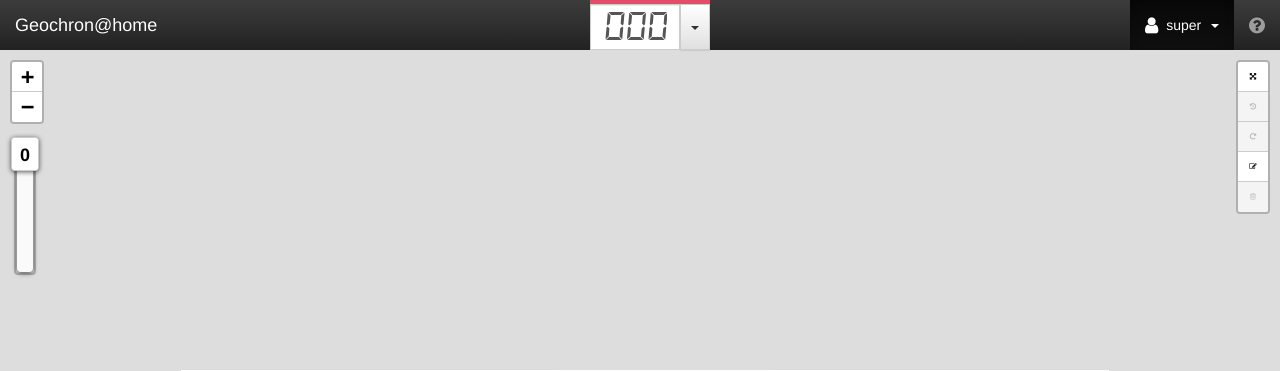
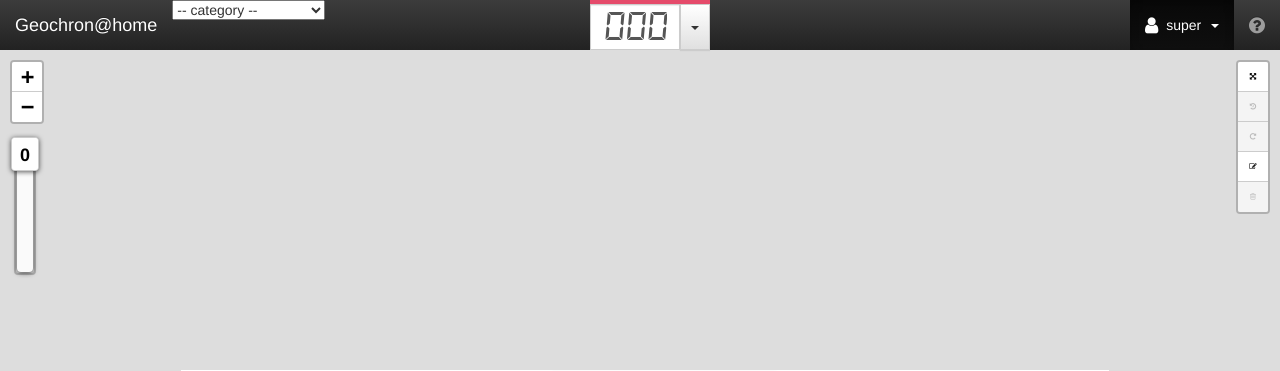
Before and after one commit to tim-band/geochron-at-home, a Django app: page /ftc/count/1/ in a window 1280 px wide. Shown: the top 371 px of the page. Run offline with Django 3.2, Linux system fonts and the light colour scheme; a user stored in the database is signed in; data comes from the database, SQL or seed files in the repository; data that the repository does not hold is empty; parts of the project's set-up code (start-up, migrations or seed data) failed here and were passed over; some libraries are stand-ins or nearby versions.

Commit message:
User can set category of track (proof of concept)

```diff
--- a/ftc/static/counting/script/geochron.js
+++ b/ftc/static/counting/script/geochron.js
@@ -46,7 +46,7 @@ function grain_view(options) {
     var selectedIcon = new MarkerIcon({
         iconUrl: options.iconUrl_selected
     });
-    function makeDeleter(map, markers) {
+    function makeDeleter(map, markers, updateMarkerDataFn) {
         var rect = L.rectangle([
             [0., 0.],
             [0., 0.]
@@ -65,19 +65,21 @@ function grain_view(options) {
         function resetMarkers() {
             for (var i in trash_mks_in) {
                 var indx = trash_mks_in[i]
-                markers[indx].setIcon(normalIcon);
+                markers[indx].marker.setIcon(normalIcon);
             }
             trash_mks_in = [];
+            updateMarkerDataFn('', '');
         }
         function deleteSelected() {
             if (trash_mks_in.length !== 0) {
                 var mks = {};
                 for (var i in trash_mks_in) {
                     var indx = trash_mks_in[i]
-                    mks[indx] = markers[indx];
+                    mks[indx] = markers[indx].marker;
                 }
                 undo.withUndo(removeFromMap(mks));
                 trash_mks_in = [];
+                updateMarkerDataFn('', '');
             }
         }
         function stopSelecting() {
@@ -87,6 +89,29 @@ function grain_view(options) {
                 [0., 0.]
             ]);
             resetMarkers();
+        }
+        function updateMarkerData() {
+            var category = null;
+            var comment = null;
+            for (var i in trash_mks_in) {
+                var mk = markers[trash_mks_in[i]];
+                if (category === null) {
+                    category = mk.category;
+                    comment = mk.comment;
+                } else {
+                    if (category !== mk.category) {
+                        category = '';
+                    }
+                    if (comment !== mk.comment) {
+                        comment = '';
+                    }
+                    if (category === '' && comment === '') {
+                        updateMarkerDataFn('', '');
+                        return;
+                    }
+                }
+            }
+            updateMarkerDataFn(category, comment);
         }
         function setDrawRectangle(e) {
             twoCorner = e.latlng;
@@ -100,10 +125,10 @@ function grain_view(options) {
             map._container.style.cursor = 'crosshair';
             var j = 0;
             for (var i in markers) {
-                latlon = markers[i].getLatLng();
-                if (bounds.contains(latlon)) {
+                var latlng = markers[i].marker.getLatLng();
+                if (bounds.contains(latlng)) {
                     trash_mks_in[j] = i;
-                    markers[i].setIcon(selectedIcon);
+                    markers[i].marker.setIcon(selectedIcon);
                     j++;
                 }
             }
@@ -113,6 +138,7 @@ function grain_view(options) {
                 trash_mks_in = [];
                 restoreCounting(e);
             }
+            updateMarkerData();
         }
         function setOneCorner(e) {
             //L.DomEvent.preventDefault(e);
@@ -143,10 +169,54 @@ function grain_view(options) {
             stopSelecting();
             addClass('ftc-btn-delete', 'leaflet-disabled');
         }
+        var setting_keys = ['category', 'comment'];
+        // data is an object whose keys are indexes into the marker array
+        // and whose values are objects whose keys are a subset of
+        // { 'category', 'comment' } and whose values are the strings
+        // to set. Returns a function that would set it all back.
+        function setData(data) {
+            var undo_data = {};
+            for (var i in data) {
+                var o = data[i];
+                undo_data[i] = {}
+                setting_keys.forEach(function(k) {
+                    if (k in o) {
+                        undo_data[i][k] = markers[i][k];
+                        markers[i][k] = o[k];
+                    }
+                });
+            }
+            updateMarkerData();
+            return setData.bind(null, undo_data);
+        }
         return {
             deleteSelected: deleteSelected,
             restoreCounting: restoreCounting,
-            drawRectangle: drawRectangle
+            drawRectangle: drawRectangle,
+            resetMarkers: resetMarkers,
+            selectMarker: function(marker_index) {
+                stopSelecting();
+                trash_mks_in = [marker_index];
+                markers[marker_index].marker.setIcon(selectedIcon);
+                updateMarkerDataFn(
+                    markers[marker_index].category,
+                    markers[marker_index].comment
+                );
+            },
+            setCategory: function(category) {
+                var d = {};
+                trash_mks_in.forEach(function(i) {
+                    d[i] = { category: category };
+                });
+                undo.withUndo(setData(d));
+            },
+            setComment: function(comment) {
+                var d = {};
+                trash_mks_in.forEach(function(i) {
+                    d[i] = { comment: comment };
+                });
+                undo.withUndo(setData(d));
+            }
         }
     }
     function makeMarkers(map) {
@@ -163,9 +233,22 @@ function grain_view(options) {
             }
             return false;
         }
+        var update_category_and_comment_fn = function(cat, com) {};
+        var category_select = document.getElementById('category');
+        if (category_select) {
+            update_category_and_comment_fn = function(category, comment) {
+                category_select.value = category;
+            };
+        }
+        var deleter = null;
         return {
             makeDeleter: function() {
-                return makeDeleter(map, markers);
+                deleter = makeDeleter(
+                    map,
+                    markers,
+                    update_category_and_comment_fn
+                );
+                return deleter;
             },
             // Returns a new track marker with a new track ID,
             // as an object with a single key (the new track ID)
@@ -180,9 +263,10 @@ function grain_view(options) {
                     draggable: true,
                     riseOnHover: true,
                     className: 'jhe-fissionTrack-' + track_id
-                }).on('click', function(e) {
-                    e.preventDefault()
-                    e.stopPropagation()
+                }).on('click', function() {
+                    if (deleter) {
+                        deleter.selectMarker(Object.keys(mks)[0]);
+                    }
                 }).on('dragstart', function(e) {
                     dragged_out = false;
                     startLatLng = e.target.getLatLng();
@@ -209,22 +293,26 @@ function grain_view(options) {
                         undo.withUndo(moveMarker(mk, startLatLng, e.target.getLatLng()));
                     }
                 });
-                mks[track_id] = mk;
+                mks[track_id] = {
+                    marker: mk,
+                    category: 'track',
+                    comment: ''
+                };
                 track_id++;
                 return mks;
             },
             addToMap: function(markersToAdd) {
                 for (var k in markersToAdd) {
                     mk = markersToAdd[k];
-                    mk.setIcon(normalIcon);
-                    mk.addTo(map);
+                    mk.marker.setIcon(normalIcon);
+                    mk.marker.addTo(map);
                     markers[k] = mk;
-                    track_num = track_num + 1;
+                    track_num += 1;
                 }
             },
             removeFromMap: function(markersToRemove) {
                 for (var k in markersToRemove) {
-                    map.removeLayer(markersToRemove[k]);
+                    map.removeLayer(markersToRemove[k].marker);
                     delete markers[k];
                     track_num = track_num - 1;
                 }
@@ -232,20 +320,33 @@ function grain_view(options) {
             removeAllFromMap: function() {
                 var mks = {};
                 for (var k in markers) {
-                    mks[k] = markers[k];
+                    mks[k] = markers[k].marker;
                 }
                 removeFromMap(mks);
                 return mks;
             },
             getLatLngs: function() {
                 var latlngs = new Array();
-                var j = 0;
                 for (var i in markers) {
-                    latlng = markers[i].getLatLng();
-                    latlngs[j] = [latlng.lat, latlng.lng];
-                    j++;
+                    latlng = markers[i].marker.getLatLng();
+                    latlngs.push( [latlng.lat, latlng.lng] );
                 }
                 return latlngs;
+            },
+            getPoints: function() {
+                var ps = new Array();
+                var width = grain_info.image_width;
+                var height = grain_info.image_height;
+                for (var i in markers) {
+                    latlng = markers[i].marker.getLatLng();
+                    ps.push({
+                        'x_pixels': latlng.lng * width,
+                        'y_pixels': height - latlng.lat * width,
+                        'category': markers[i].category,
+                        'comment': markers[i].comment
+                    });
+                }
+                return ps;
             },
             trackCount: function() {
                 return track_num;
@@ -297,6 +398,12 @@ function grain_view(options) {
     var deleter = null;
     var markers = makeMarkers(map);
     var deleter = markers.makeDeleter();
+    var category_select = document.getElementById('category');
+    if (category_select) {
+        category_select.onchange = function() {
+            deleter.setCategory(category_select.value)
+        };
+    }
     var buttons = {
         'homeView': {
             icon: 'fa-arrows-alt',
@@ -747,7 +854,6 @@ function grain_view(options) {
     }
 
     function doSave(url, go_to) {
-        var latlngs = markers.getLatLngs();
         var xhr = new XMLHttpRequest();
         xhr.open('POST', url);
         xhr.onload = function() {
@@ -769,7 +875,8 @@ function grain_view(options) {
             'ft_type': grain_info.ft_type,
             'image_width': grain_info.image_width,
             'image_height': grain_info.image_height,
-            'marker_latlngs': latlngs
+            'marker_latlngs': markers.getLatLngs(),
+            'points': markers.getPoints(),
         }));
     }
 
--- a/ftc/views.py
+++ b/ftc/views.py
@@ -27,6 +27,7 @@ from geochron.settings import IMAGE_UPLOAD_SIZE_LIMIT
 import csv
 import io
 import json
+import logging
 import os
 
 #
@@ -991,7 +992,23 @@ def updateTFNResult(request):
             result=len(res_dic['marker_latlngs']),
         )
         fts.save()
-        addGrainPoints(fts, res_dic['marker_latlngs'])
+        if 'points' in res_dic:
+            for p in res_dic['points']:
+                category = p['category']
+                gpc = GrainPointCategory.objects.get(pk=category)
+                if gpc is None:
+                    logging.warn('No such category {0}'.format(category))
+                    gpc = GrainPointCategory.objects.get(pk='track')
+                gp = GrainPoint(
+                    result=fts,
+                    x_pixels=p['x_pixels'],
+                    y_pixels=p['y_pixels'],
+                    comment=p['comment'],
+                    category=gpc
+                )
+                gp.save()
+        else:
+            addGrainPoints(fts, res_dic['marker_latlngs'])
         myjson = json.dumps({ 'reply' : 'Done and thank you' }, cls=DjangoJSONEncoder)
         return HttpResponse(myjson, content_type='application/json')
     else:
--- a/templates/ftc/base.html
+++ b/templates/ftc/base.html
@@ -18,9 +18,6 @@
 <link rel="stylesheet" href="{% static 'bootstrap-3.4.1-dist/css/bootstrap-theme.min.css' %}">
 <link rel="shortcut icon" type="image/png" href="{% static 'favicon.ico' %}"/>
 
-<!-- my customized theme -->
-<link href="{% static 'counting/css/dashboard.css' %}" rel="stylesheet">
-
 <!-- Latest compiled and minified JavaScript -->
 <script src="{% static 'jquery/jquery-1.12.4.min.js' %}" type="text/javascript"></script>
 <script src="{% static 'jquery-ui-1.12.1/jquery-ui.min.js' %}" type="text/javascript"></script>
@@ -32,6 +29,7 @@
 </style>
 {% block head %}
 {% endblock %}
+<link href="{% static 'counting/css/dashboard.css' %}" rel="stylesheet">
 
 </head>
 <body {% block body_attributes %}{% endblock %} style="overflow-y:scroll;">
--- a/templates/ftc/counting.html
+++ b/templates/ftc/counting.html
@@ -159,7 +159,14 @@ function setup() {
 </script>
 {% endblock %}
 
-{% block left_nav_li %}{% endblock %}
+{% block left_nav_li %}{% if 1 %}
+<select id="category" name="category">
+    <option value="">-- category --</option>
+    <option value="track">Genuine fission track</option>
+    <option value="defect">Crystal defect</option>
+    <option value="surface">Surface imperfection</option>
+</select>
+{% endif %}{% endblock %}
 {% block right_nav_li %}{% endblock %}
 {% block right_nav_fn_counting %}{% endblock %}
 
```
